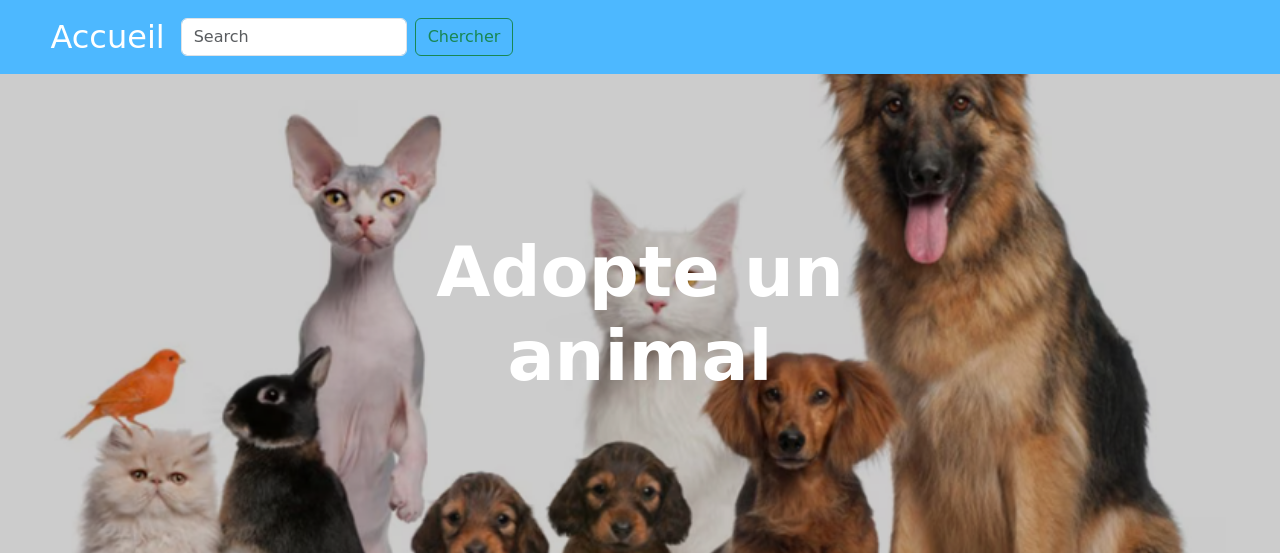
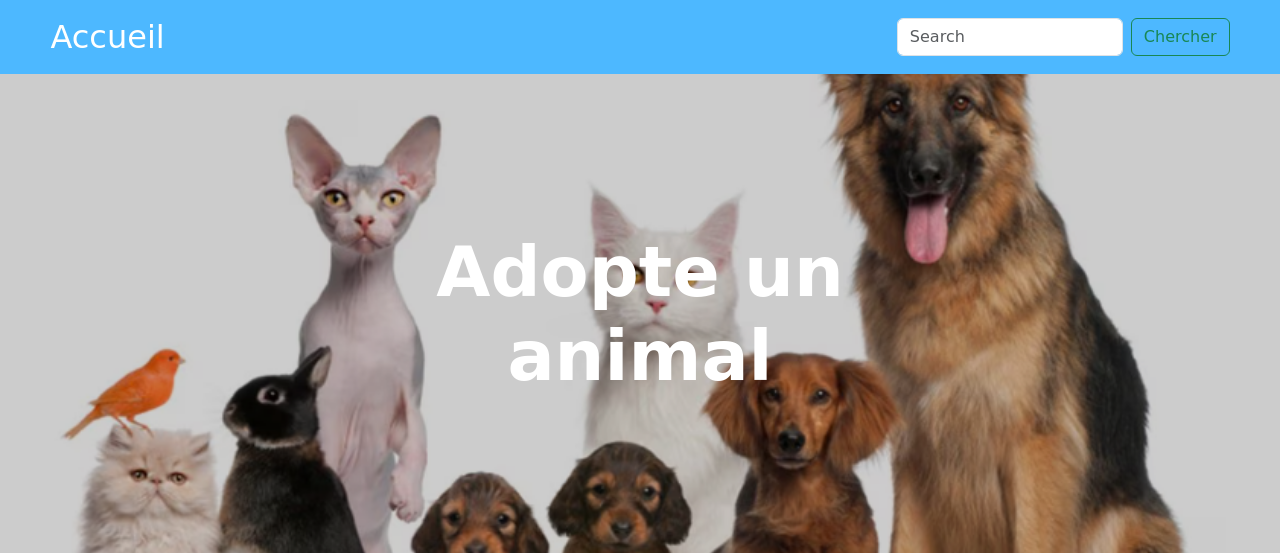
Before and after one commit to oscarsilvam/animal-adoption-app, a Flask app: page / in a window 1280 px wide. Shown: the top 553 px of the page. Run offline with Flask 3, Linux system fonts and the light colour scheme; data that the repository does not hold is empty; some libraries are stand-ins or nearby versions.

Commit message:
Autre ajustement barre nav

```diff
--- a/static/css/style.css
+++ b/static/css/style.css
@@ -30,6 +30,10 @@ body {
     color: white;
 }
 
+#navbarNav #formu {
+    float: right;
+}
+
 .navbar .navbar-brand:hover {
     color: rgb(229.5, 229.5, 229.5);
 }
--- a/templates/base.html
+++ b/templates/base.html
@@ -18,10 +18,10 @@
                 <span class="navbar-toggler-icon"></span>
             </button>
             <div class="collapse navbar-collapse" id="navbarNav">
-                <form class="d-flex" role="search" action="{{ url_for('search')}}" method="GET">
-                    <input id="recherche" name="recherche" class="form-control me-2" type="search" placeholder="Search"
+                <form class="d-flex ms-auto" role="search" action="{{ url_for('search')}}" method="GET">
+                    <input id="recherche" name="recherche" class="form-control me-2 " type="search" placeholder="Search"
                         aria-label="Search" />
-                    <button class="btn btn-outline-success" type="submit">Chercher</button>
+                    <button class="btn btn-outline-success" id="boton" type="submit">Chercher</button>
                 </form>
             </div>
         </div>
```
